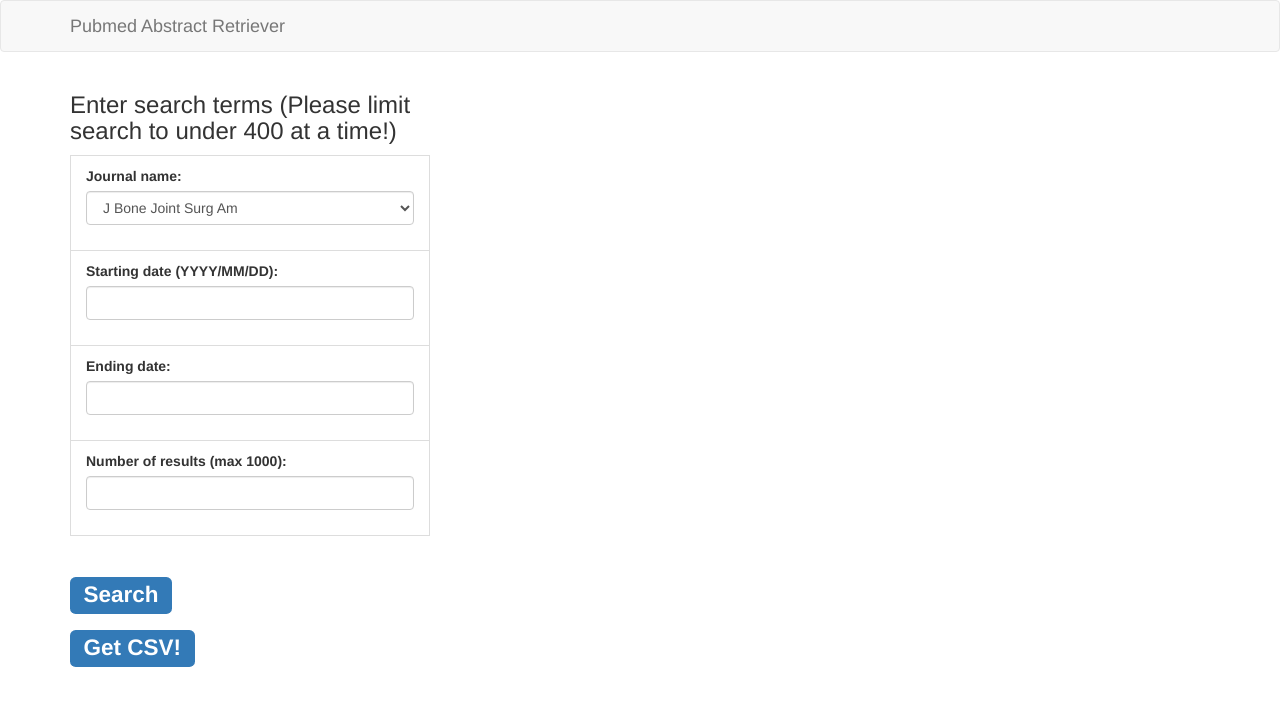
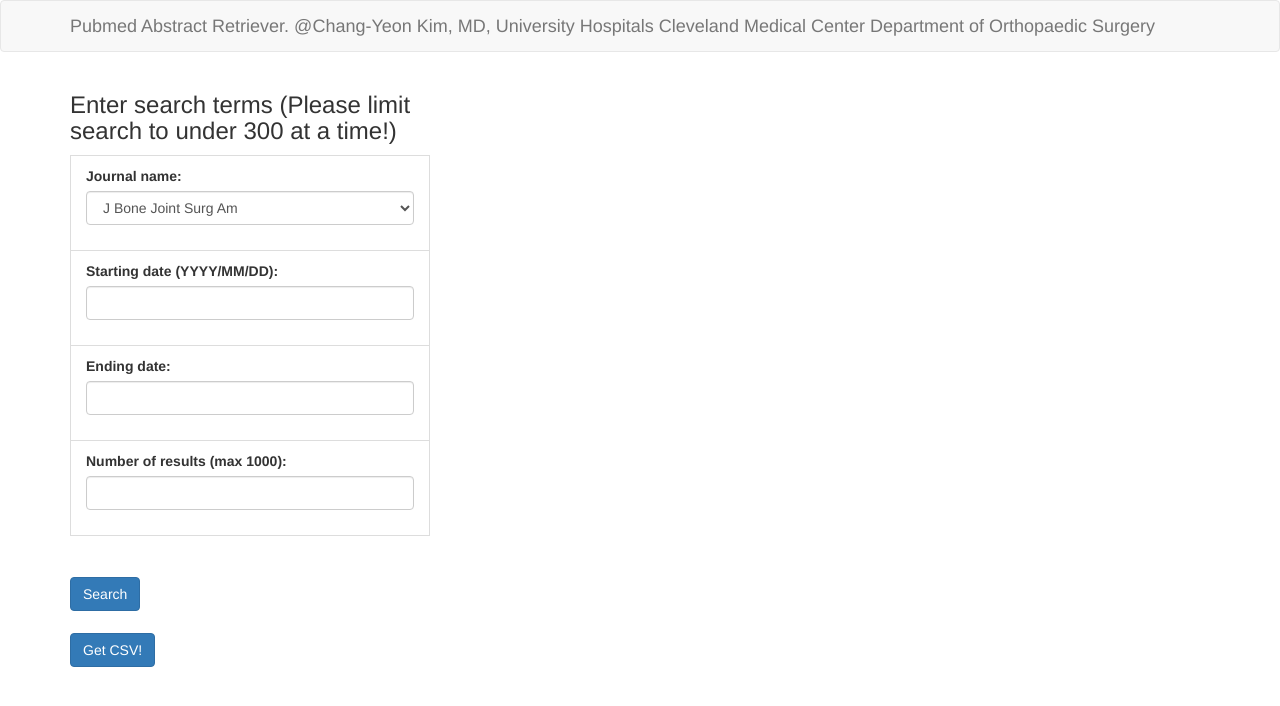
Before and after one commit to coreankim/coreankim.github.io, a plain HTML site: page index.html in a window 1280 px wide. Drawn offline with nearby package versions, Linux system fonts and the light colour scheme.

Commit message:
This is latest version

```diff
--- a/assets/javascript/javascript3.js
+++ b/assets/javascript/javascript3.js
@@ -11,6 +11,8 @@ $(document).ready(function() {
   $("#search").on("click", function showResults(event) {
 
     event.preventDefault();
+     $("#msg-success").html("<h2>Compiling search...</h2>")
+
 
     var exportedDataObj = {};
 
@@ -77,7 +79,7 @@ $(document).ready(function() {
           abstractArray.push(abstractObj[x]);
         };
         console.log(abstractArray)
-        $("#msg-success").append("<h2><p>Articles successfully retrieved! Click 'Get CSV!</p><p>(don't click on the text - click the colored space around the text) to download results.</p>")
+        $("#msg-success").append("<h2><p>Articles successfully retrieved! Click 'Get CSV!'' to download results in CSV form.</p><p>To view data, in Excel click Data --> From Text, then type in @ for the delimiter.</p>")
         $("#getCsv").on("click", function(event) {
           JSONToCSVConvertor(abstractArray, "abstracts", true)
         });
--- a/index.html
+++ b/index.html
@@ -15,7 +15,7 @@
     <nav class="navbar navbar-default">
       <div class="container">
         <div class="navbar-header">
-          <div class="navbar-brand ">Pubmed Abstract Retriever</div>
+          <div class="navbar-brand ">Pubmed Abstract Retriever. @Chang-Yeon Kim, MD, University Hospitals Cleveland Medical Center Department of Orthopaedic Surgery</div>
         </div>
       </div>
     </nav>
@@ -26,7 +26,7 @@
 
         <div class="col-lg-4">
           <div class="list-group">
-            <h3 class="my-4">Enter search terms (Please limit search to under 400 at a time!) </h3>
+            <h3 class="my-4">Enter search terms (Please limit search to under 300 at a time!) </h3>
             <div class="list-group-item">
               <div class="form-group">
                 <label for="journal-name">Journal name:</label>
@@ -75,8 +75,8 @@
             </div>
 
             <br>
-            <h2><span class="label label-primary" id="search">Search</span></h2>
-            <h2><span class="label label-primary" id="getCsv">Get CSV!</span></h2>
+            <h2><button class="btn btn-primary" id="search">Search</button></h2>
+            <h2><button class="btn btn-primary" id="getCsv">Get CSV!</button></h2>
           </div>
         </div>
 
```
